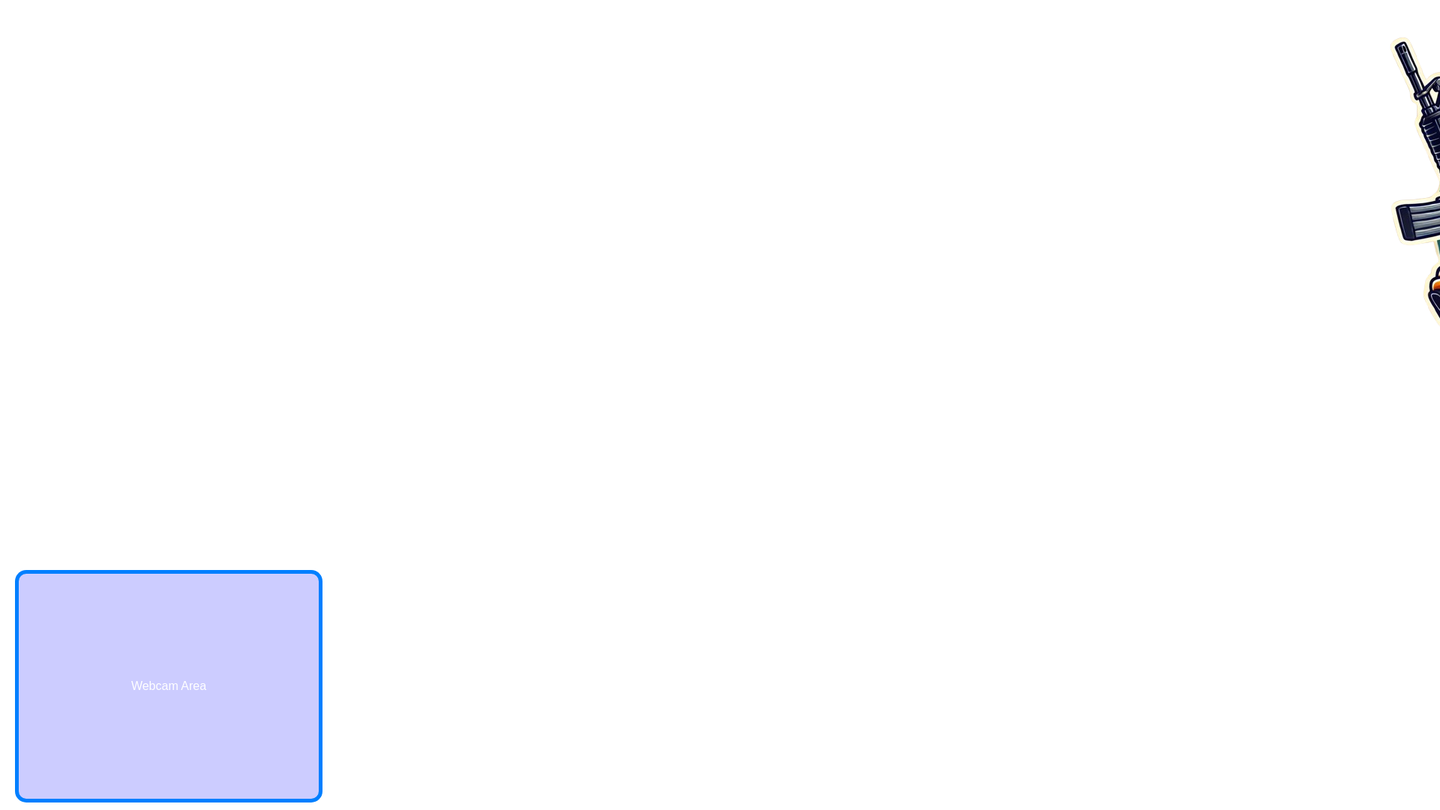
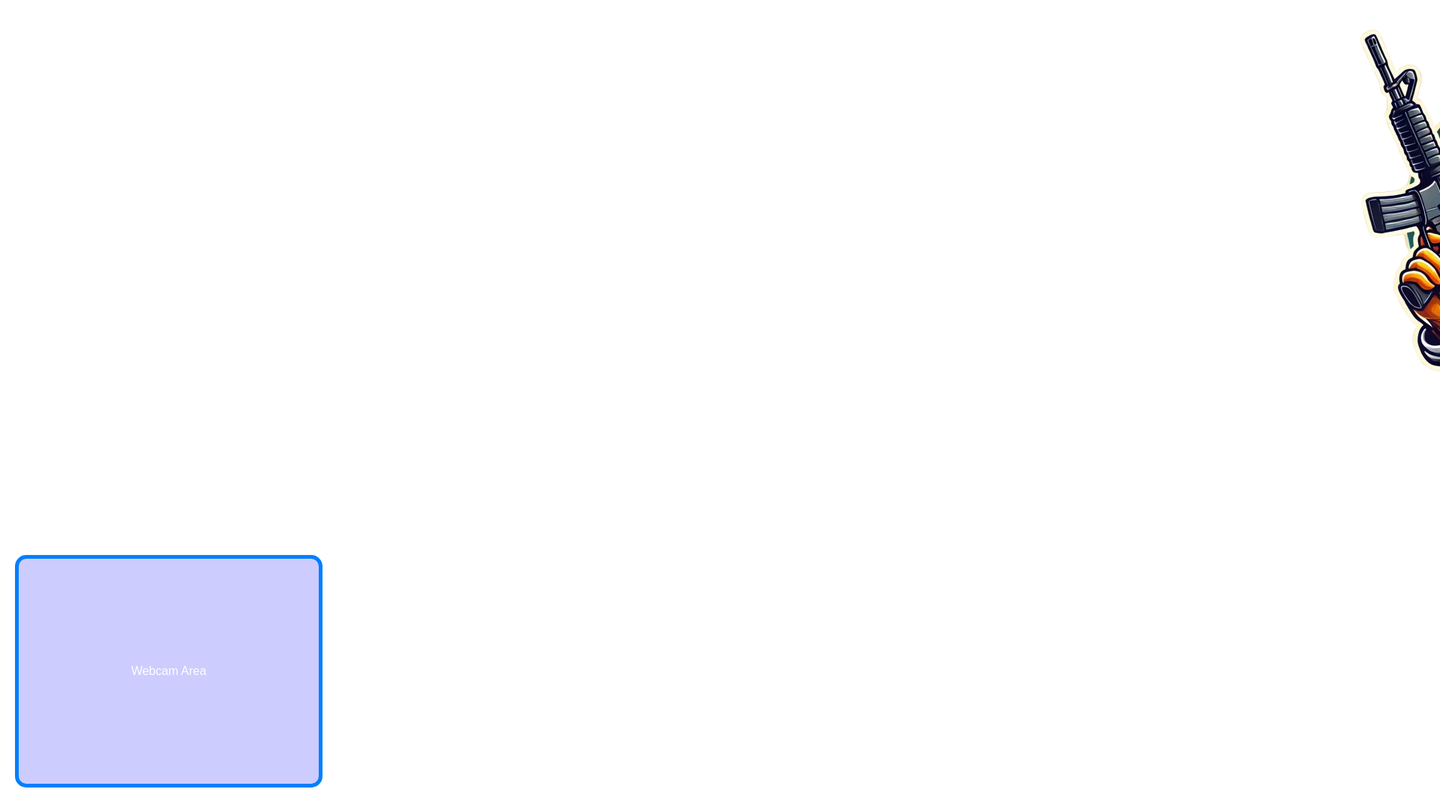
Before and after one commit to DerikMahan2/stream-overlay, a plain HTML site: page index.html in a window 1280 px wide. Shown: the top 1080 px of the page at 75% size, 1920 px wide, since content can reach past the window. Drawn offline with Linux system fonts and the light colour scheme.

Commit message:
logo update

```diff
--- a/style.css
+++ b/style.css
@@ -15,7 +15,7 @@ body {
 /* Webcam Frame */
 .webcam-frame {
     position: absolute;
-    bottom: 10px; /* Move it slightly up to avoid cutting */
+    bottom: 30px; /* Move it slightly up to avoid cutting */
     left: 20px;
     width: 400px;
     height: 300px;
@@ -44,9 +44,9 @@ body {
 /* Logo */
 .logo {
     position: absolute;
-    top: 20px; /* Adjust vertical position */
-    right: 20px; /* Align to the right */
-    width: 50px !important; /* Reduce the size */
-    height: auto !important; /* Maintain aspect ratio */
-    transform: none; /* Remove centering offset */
+    top: 10px; /* Adjust vertical position */
+    right: 10px; /* Adjust horizontal position */
+    width: 100px; /* Size it to fit inside the blue box */
+    height: auto; /* Maintain aspect ratio */
+    transform: none; /* Ensure no offset applied */
 }
```
